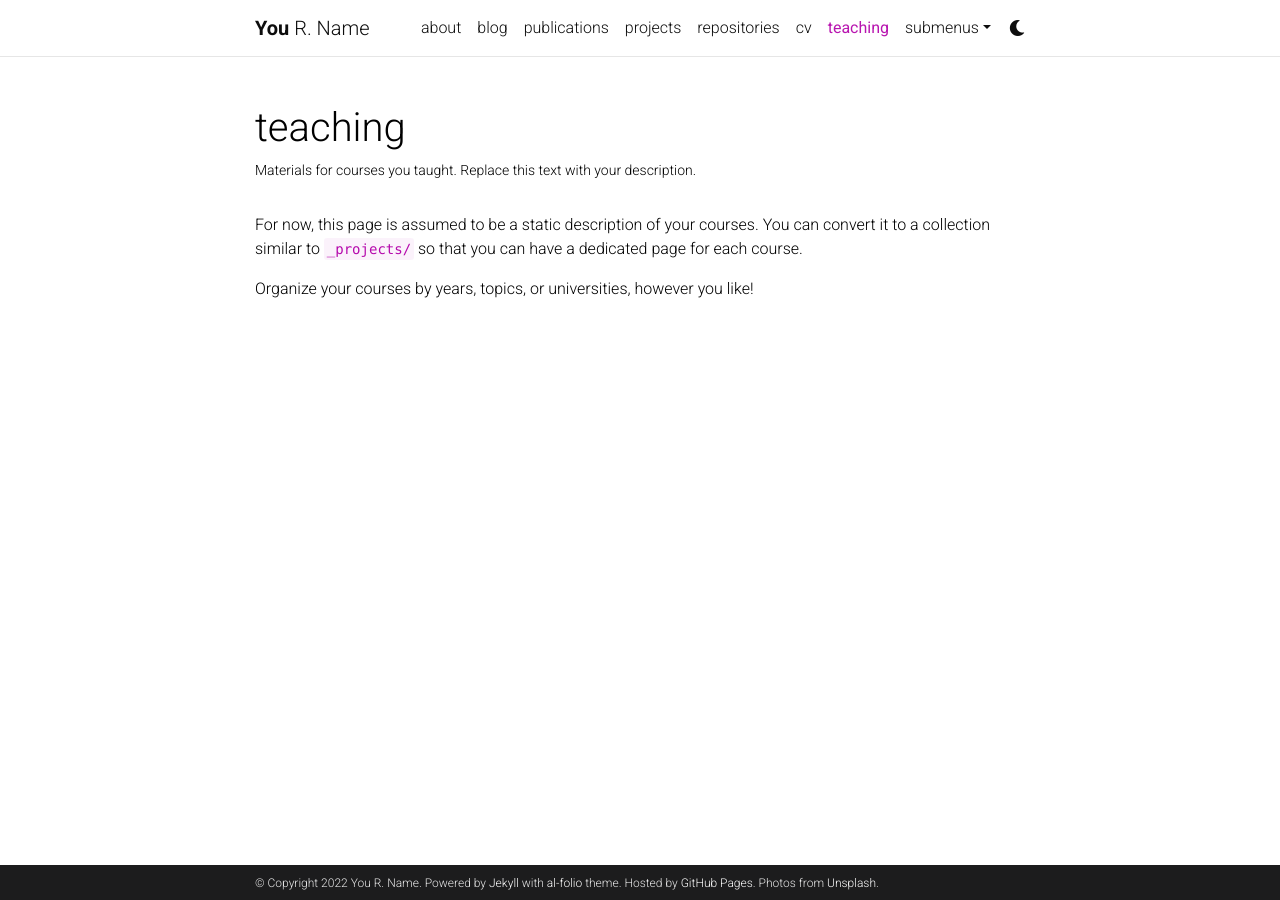
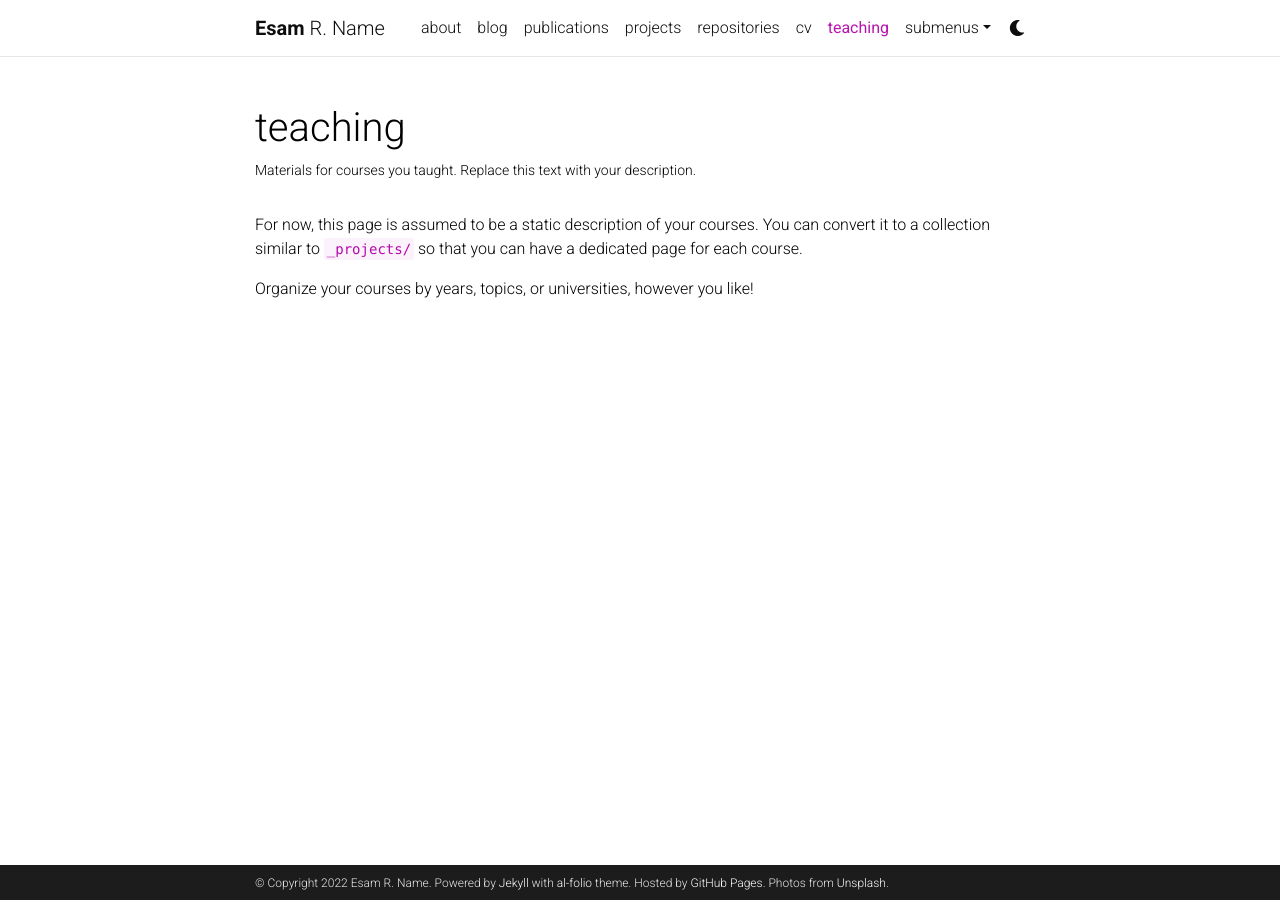
Before and after one commit to EsamGhaleb/eghaleb.github.io, a Jekyll site: the page built from _pages/teaching.md, in a window 1280 px wide. Built offline with Jekyll 4.4.1, drawn with Linux system fonts in a browser that asks for light colours; comment, search, counter and statistics services are not loaded; a style sheet for code colours, icons or effects is not loaded.

Commit message:
basic changes

```diff
--- a/_config.yml
+++ b/_config.yml
@@ -3,7 +3,7 @@
 # -----------------------------------------------------------------------------
 
 title: blank # the website title (if blank, full name will be used instead)
-first_name: You
+first_name: Esam
 middle_name: R.
 last_name: Name
 email: you@example.com
@@ -18,8 +18,8 @@
 lang: en # the language of your site (for example: en, fr, cn, ru, etc.)
 icon: ⚛️  # the emoji used as the favicon (alternatively, provide image name in /assets/img/)
 
-url: https://alshedivat.github.io # the base hostname & protocol for your site
-baseurl: /al-folio # the subpath of your site, e.g. /blog/
+url: https://eghaleb.github.io # the base hostname & protocol for your site
+baseurl: # the subpath of your site, e.g. /blog/
 last_updated: false # set to true if you want to display last updated in the footer
 impressum_path:  # set to path to include impressum link in the footer, use the same path as permalink in a page, helps to conform with EU GDPR
 
@@ -266,7 +266,7 @@
 # -----------------------------------------------------------------------------
 
 imagemagick:
-  enabled: true # enables responsive images for your site (recomended, see https://github.com/alshedivat/al-folio/issues/537)
+  enabled: false # enables responsive images for your site (recomended, see https://github.com/alshedivat/al-folio/issues/537)
   widths:
     - 480
     - 800
```
